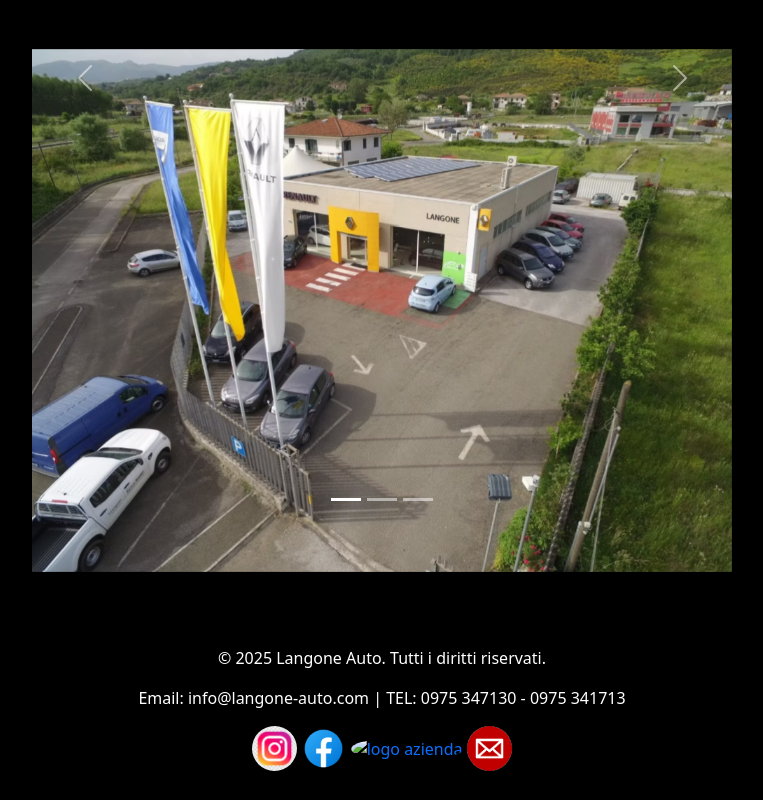
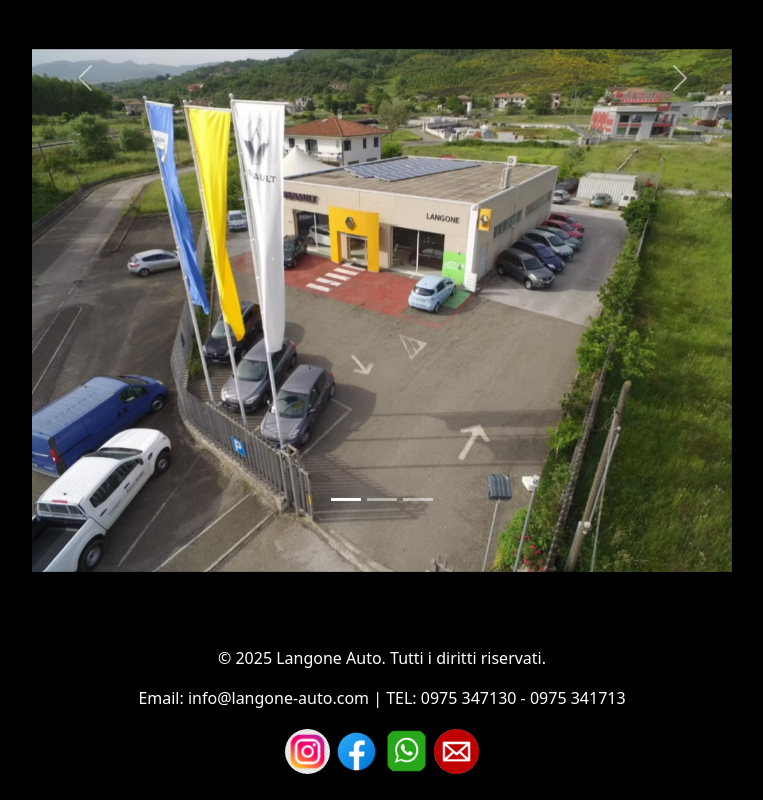
Before and after one commit to Langone-Auto/Langone-Auto.github.io, a plain HTML site: page index.html in a window 1280 px wide. Shown: the part 973-1773 px from the top of the page, without its empty margins (258-1021 px from the left). Drawn offline with nearby package versions, Linux system fonts and the light colour scheme.

Commit message:
Update index.html

```diff
--- a/index.html
+++ b/index.html
@@ -186,7 +186,7 @@
       </a>
 
       <a href="https://api.whatsapp.com/send?phone=%2B393382949463&app=facebook&entry_point=page_cta&fbclid=IwAR0TicM1aeJrVxKUG-3182EPktwskHiEk33rC8tGNLrhTLRQZ4yWAB8HASI" class="logo_style">
-        <img src="img/logo-what.png" alt="logo azienda" width="47" height="50" class="logo">
+        <img src="logo-what.png" alt="logo azienda" width="47" height="50" class="logo">
       </a>
 
       <a href="https://mail.google.com/mail/u/0/#inbox?compose=CllgCJNvMtwRPRggXPrLnvVqTVFzhSkqZtkZrzCpMZjjWWcNtgpqMkGJfkcndDvGmCkkpnJXdtg" class="logo_style">
```
